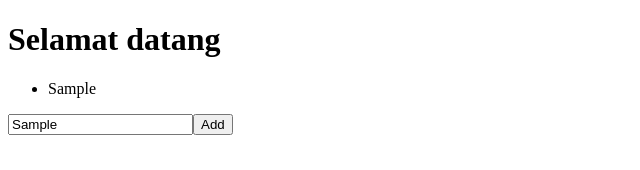
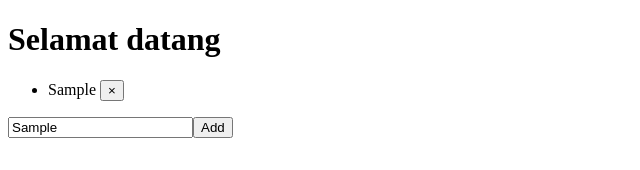
Before and after one commit to gilberd30/todo-frontend, a Vue app: page / in a window 1280 px wide. Both pictures are taken after typing "Sample" into the empty fields and a click on the button "Add". Shown: the top 170 px of the page, without its empty margins (0-640 px from the left). Built offline with nearby package versions, Linux system fonts and the light colour scheme; no server answers.

Commit message:
menambahkan task hapus (tugas 3 selesai)

```diff
--- a/src/components/HelloWorld.vue
+++ b/src/components/HelloWorld.vue
@@ -2,7 +2,9 @@
  <div>
   <h1> Selamat datang </h1>
   <ul>
-    <li v-for="item in todos">{{ item.desc}}</li>
+    <li v-for="item in todos" :key="item.id">{{ item.deskripsi}}
+      <button @click="hapus(item.id)">&times;</button>
+    </li>
   </ul>
   <input v-model="myText"/>
   <button @click="tambah">Add</button>
@@ -21,11 +23,21 @@ data: function () {
 
 created: function () {
   axios.get('http://localhost:3031/todo')
+  .then(result=>{
+    this.todos = result.data
+  })
 },
 
 methods: {
   tambah: function () {
-    this.todos.push({desc: this.myText})
+    const newItem = { deskripsi: this.myText}
+    axios.post('http://localhost:3031/todo', newItem)
+    this.todos.push(newItem)
+  },
+  hapus: function (id) {
+    const index = this.todos.indexOf(id) + 1
+    axios.delete(`http://localhost:3031/todo/${id}`)
+    this.todos.splice(index,1)
   }
 }
 }
```
